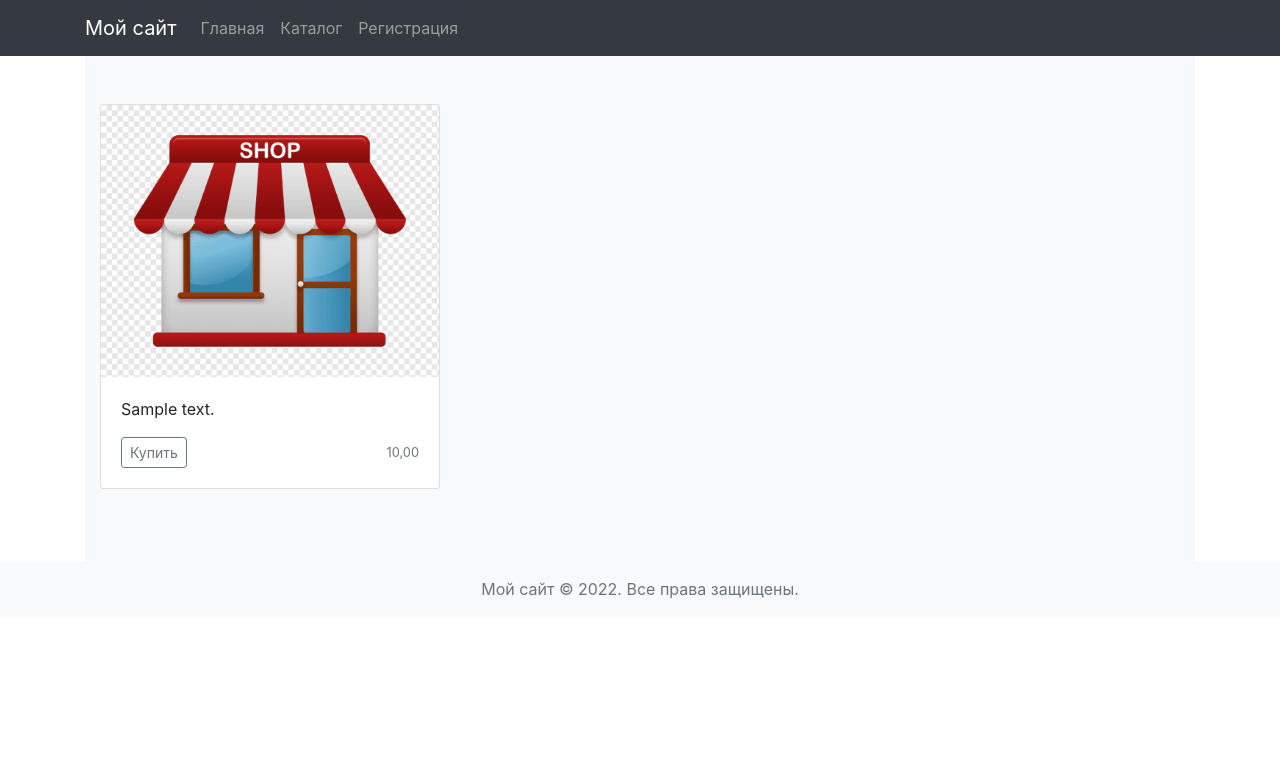
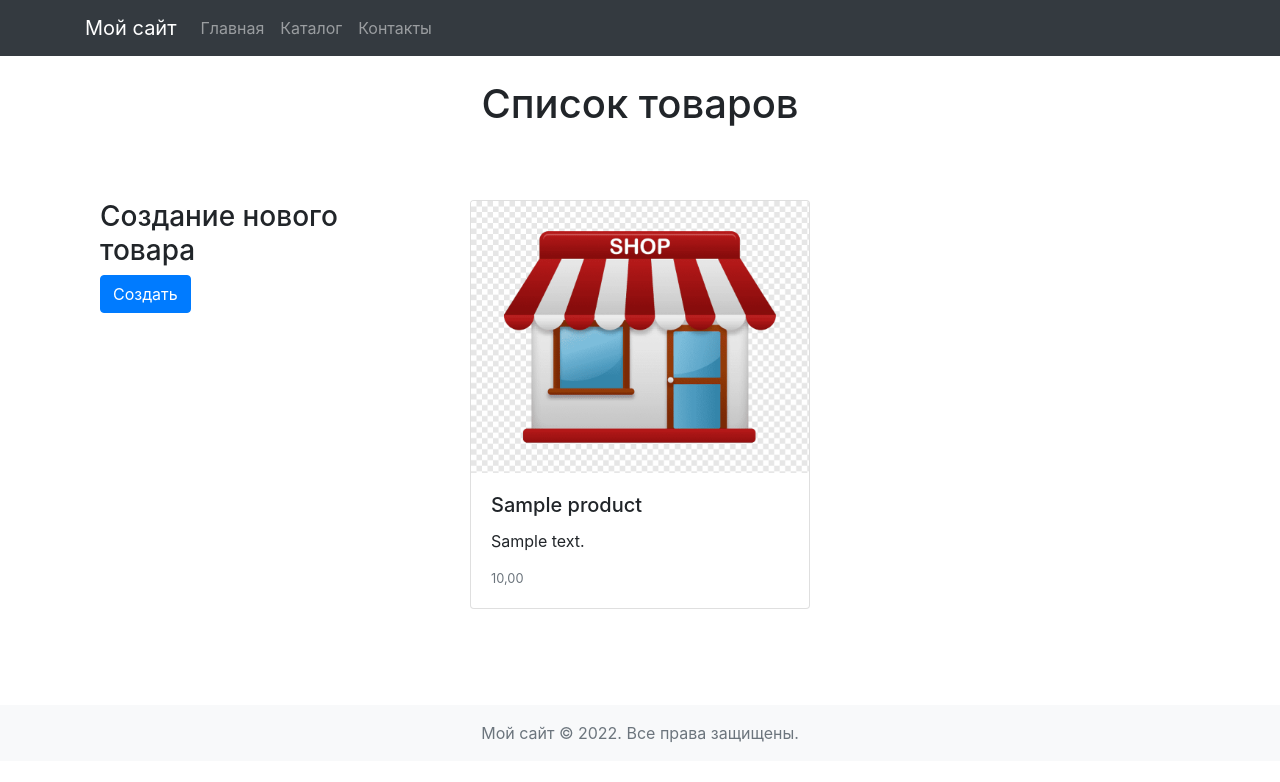
Before and after one commit to evgen-minin/Introduction-to-Django, a Django app: page /catalog/ in a window 1280 px wide. Shown: the top 782 px of the page. Run offline with Django 4.2, Linux system fonts and the light colour scheme; tables that the repository leaves empty hold one stand-in row (values such as "Sample post"); some libraries are stand-ins or nearby versions.

Commit message:
I implemented product creation through an external interface.

```diff
--- a/catalog/templates/catalog/base.html
+++ b/catalog/templates/catalog/base.html
@@ -19,14 +19,16 @@
                     <a class="nav-link" href="{% url 'catalog' %}">Каталог</a>
                 </li>
                 <li class="nav-item">
-                        <a class="nav-link" href="{% url 'contacts' %}">Регистрация</a>
+                    <a class="nav-link" href="{% url 'contacts' %}">Контакты</a>
                 </li>
             </ul>
         </div>
     </div>
 </nav>
 
-    <div class="container">
+<h1 class="text-center mt-4">{% block header %}{% endblock header %}</h1>
+
+<div class="container mt-4">
     {% block content %}{% endblock content %}
 </div>
 
--- a/catalog/templates/catalog/card_product.html
+++ b/catalog/templates/catalog/card_product.html
@@ -1,26 +1,30 @@
 {% extends "catalog/base.html" %}
 {% load static %}
 
-{% block title %}Каталог товаров - {{ block.super }}{% endblock title %}
+{% block title %}Catalog - {{ block.super }}{% endblock title %}
 
 {% block header %}
-    Каталог товаров
+    Список товаров
 {% endblock header %}
 
 {% block content %}
-    <div class="album py-5 bg-light">
-        <div class="container">
+    <div class="container py-5">
+        <div class="row">
+            <div class="col-md-4 mb-4">
+                <h3>Создание нового товара</h3>
+                <a href="{% url 'create_product' %}" class="btn btn-primary">Создать</a>
+            </div>
+            <div class="col-md-8">
                 <div class="row">
                     {% for object in object_list %}
-                    <div class="col-md-4">
-                        <div class="card mb-4 box-shadow">
-                            <img class="card-img-top" src="{% static 'image/shopping.png' %}">
+                        <div class="col-md-6 mb-4">
+                            <div class="card">
+                                <img class="card-img-top" src="{% static 'image/shopping.png' %}"
+                                     alt="{{ object.name }}">
                                 <div class="card-body">
-                                <p class="card-text">{{ object.description | slice:':50'}}</p>
+                                    <h5 class="card-title">{{ object.name }}</h5>
+                                    <p class="card-text">{{ object.description | slice:":50" }}</p>
                                     <div class="d-flex justify-content-between align-items-center">
-                                    <div class="btn-group">
-                                        <button type="button" class="btn btn-sm btn-outline-secondary">Купить</button>
-                                    </div>
                                         <small class="text-muted">{{ object.price }}</small>
                                     </div>
                                 </div>
@@ -28,6 +32,33 @@
                         </div>
                     {% endfor %}
                 </div>
+                <div class="mt-4">
+                    {% if object_list.has_other_pages %}
+                        <ul class="pagination">
+                            {% if object_list.has_previous %}
+                                <li class="page-item"><a class="page-link" href="?page=1">First</a></li>
+                                <li class="page-item"><a class="page-link"
+                                                         href="?page={{ object_list.previous_page_number }}">Previous</a>
+                                </li>
+                            {% endif %}
+                            {% for num in object_list.paginator.page_range %}
+                                {% if num == object_list.number %}
+                                    <li class="page-item active"><span class="page-link">{{ num }}</span></li>
+                                {% else %}
+                                    <li class="page-item"><a class="page-link" href="?page={{ num }}">{{ num }}</a></li>
+                                {% endif %}
+                            {% endfor %}
+                            {% if object_list.has_next %}
+                                <li class="page-item"><a class="page-link"
+                                                         href="?page={{ object_list.next_page_number }}">Next</a></li>
+                                <li class="page-item"><a class="page-link"
+                                                         href="?page={{ object_list.paginator.num_pages }}">Last</a>
+                                </li>
+                            {% endif %}
+                        </ul>
+                    {% endif %}
+                </div>
+            </div>
         </div>
     </div>
 {% endblock content %}
--- a/catalog/urls.py
+++ b/catalog/urls.py
@@ -1,10 +1,10 @@
 from django.urls import path
 
-from catalog.views import card_product, home_controller, contact_controller
-
+from catalog.views import card_product, home_controller, contact_controller, create_product
 
 urlpatterns = [
     path('', home_controller, name='home'),
     path('contacts/', contact_controller, name='contacts'),
     path('catalog/', card_product, name='catalog'),
+    path('create/', create_product, name='create_product')
 ]
--- a/catalog/views.py
+++ b/catalog/views.py
@@ -1,5 +1,6 @@
-from django.shortcuts import render
+from django.shortcuts import render, redirect
 
+from catalog.forms import ProductForm
 from catalog.models import Product
 
 
@@ -25,3 +26,15 @@ def card_product(request):
         'object_list': product_list
     }
     return render(request, 'catalog/card_product.html', context)
+
+
+def create_product(request):
+    if request.method == 'POST':
+        form = ProductForm(request.POST, request.FILES)
+        if form.is_valid():
+            form.save()
+            return redirect('catalog')
+    else:
+        form = ProductForm()
+
+    return render(request, 'catalog/create_product.html', {'form': form})
```
Lines whose indentation alone changed are shown as unchanged.
